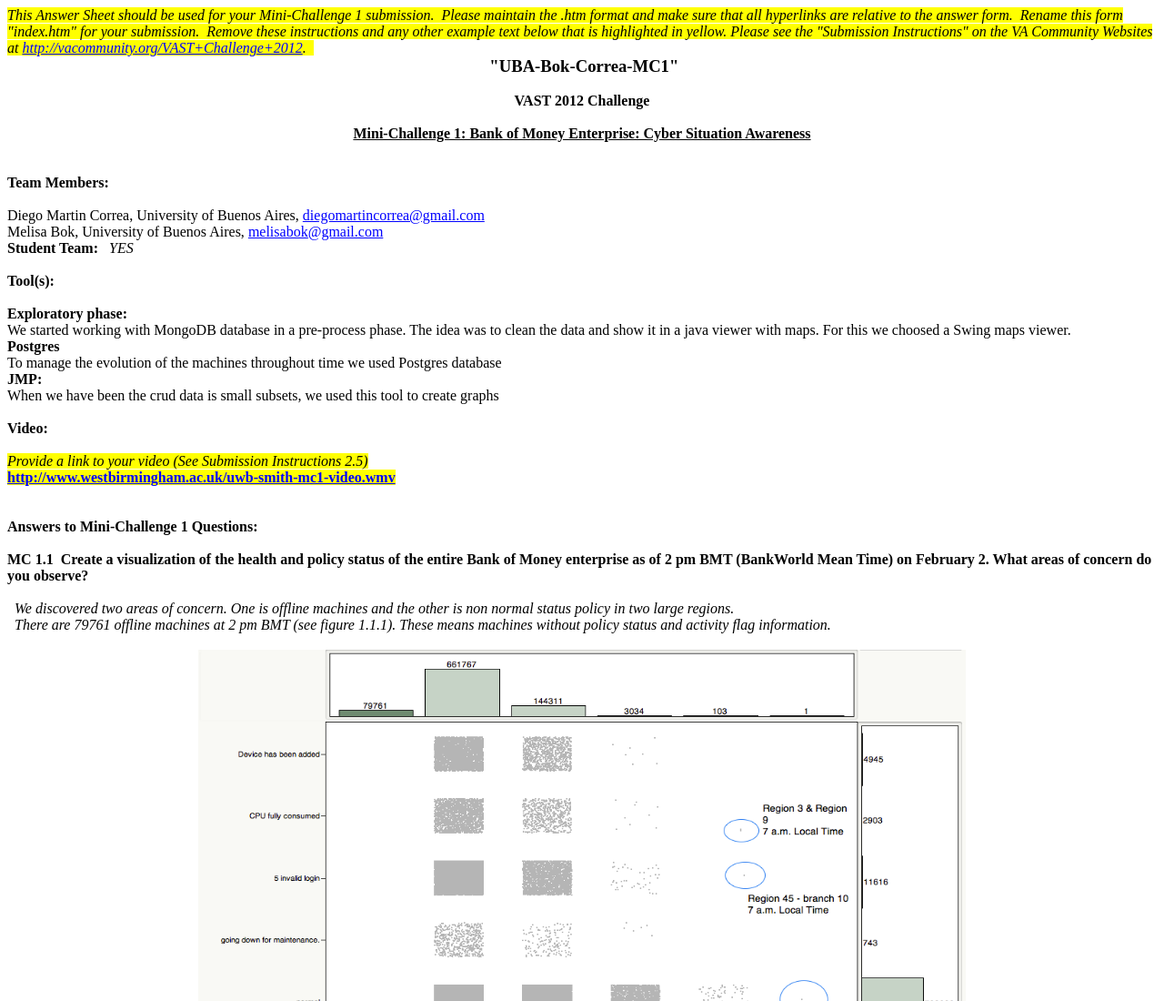
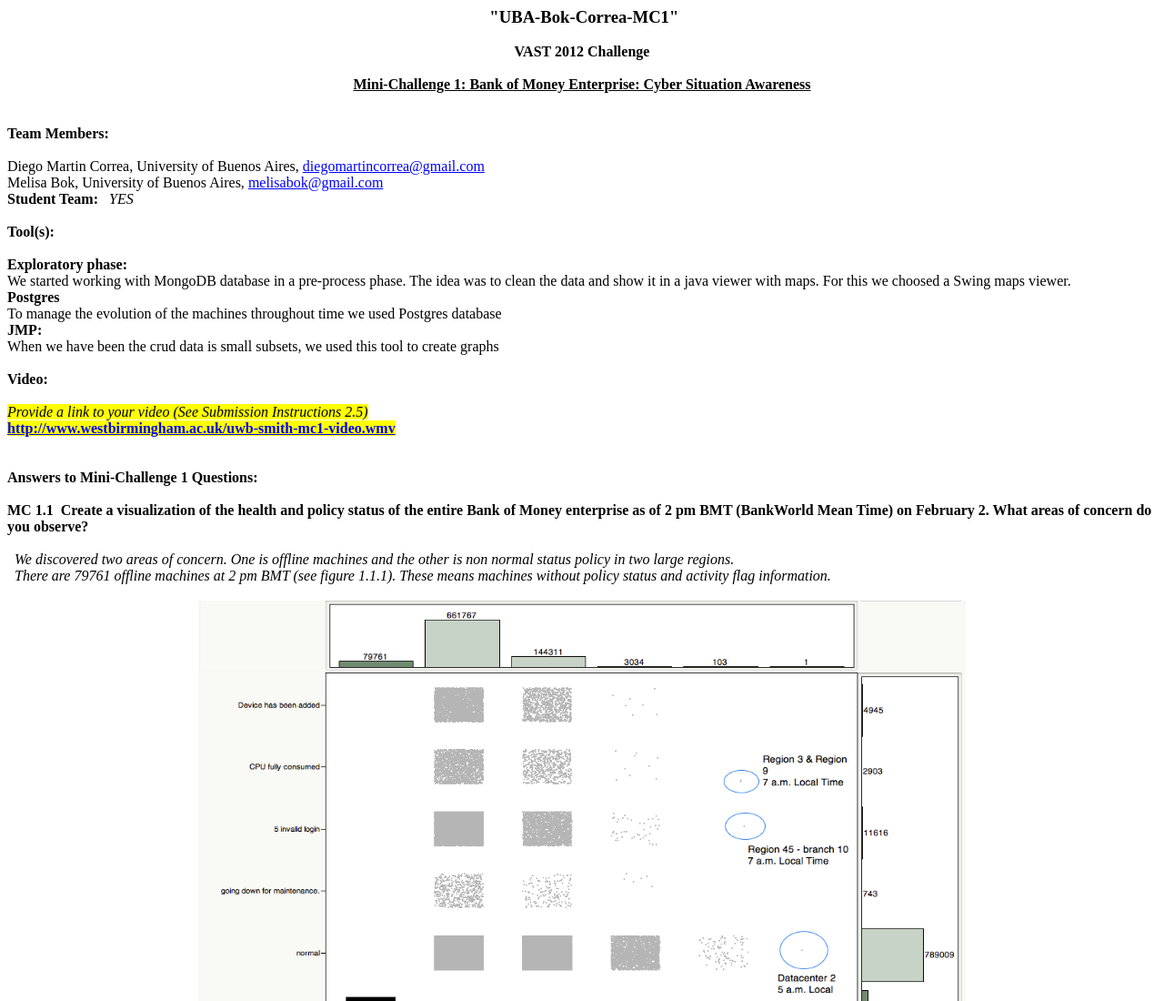
Before and after one commit to md-dm/vast2012, a plain HTML site: page index.html in a window 1280 px wide. Shown: the top 1100 px of the page at 91% size. Drawn offline with Linux system fonts and the light colour scheme; a script that the page names is missing.

Commit message:
new version

```diff
--- a/index.html
+++ b/index.html
@@ -106,24 +106,6 @@ div.WordSection1 {
 </head>
 <body lang="EN-US" link="blue" vlink="purple" style="">
 	<div class="WordSection1">
-		<p class="MsoNormal" style="">
-			<i><span
-				style="font-family: &amp; amp; quot; Calibri &amp;amp; quot; ,&amp; amp; quot; sans-serif &amp;amp; quot;; background: yellow">This
-					Answer Sheet should be used for your Mini-Challenge 1 submission.<span
-					style="">&nbsp; </span>Please maintain the .<span class="SpellE">htm</span>
-					format and make sure that all hyperlinks are relative to the answer
-					form.<span style="">&nbsp; </span>Rename this form
-					&quot;index.htm&quot; for your submission.<span style="">&nbsp;
-				</span>Remove these instructions and any other example text below that is
-					highlighted in yellow. Please see the &quot;Submission
-					Instructions&quot; on the VA Community Websites at <a
-					href="-CSCO-3h--redir.aspx?C=2b3cc5e4b6ee47a9a5b8e362d6976c3b&amp;URL=http%3a%2f%2fvacommunity.org%2fVAST%2bChallenge%2b2012"
-					target="_blank">
-						http://vacommunity.org/VAST&#43;Challenge&#43;2012</a>.<span style="">&nbsp;
-				</span>
-			</span></i><i><span style="font-family: &amp; amp;"><span style="">&nbsp;&nbsp;</span></span></i><span
-				style="font-family: &amp; amp;"></span>
-		</p>
 		<h2 align="center"
 			style="margin: 0in; margin-bottom: .0001pt; text-align: center">
 			<span
```
